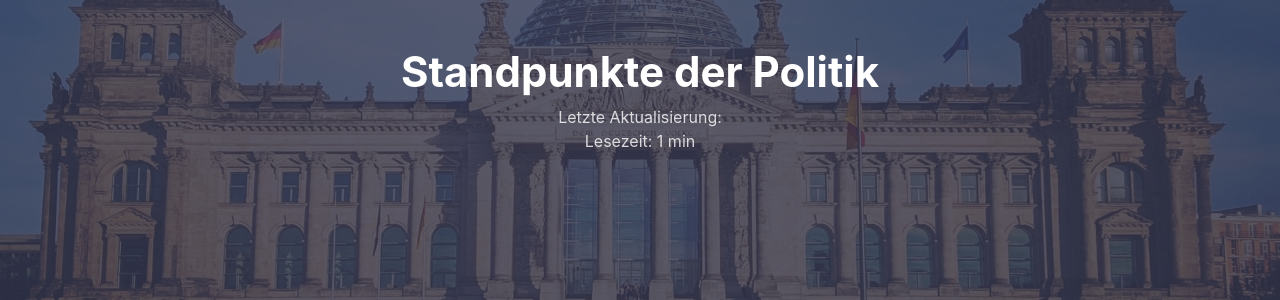
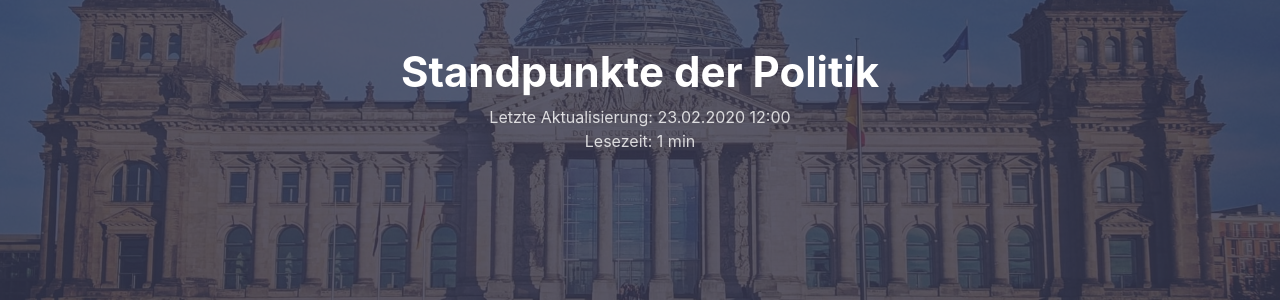
Before and after one commit to thefipster/tesla-fakten, a Jekyll site: the page built from _posts/2020-02-21-politische-standpunkte.md, in a window 1280 px wide and 900 px high. Shown: the part 178-478 px from the top of the window. Built offline with Jekyll 4.4.1, drawn with Linux system fonts in a browser that asks for light colours; comment, search, counter and statistics services are not loaded.

Commit message:
inserted published and updated timestamp

```diff
--- a/_posts/2020-02-21-politische-standpunkte.md
+++ b/_posts/2020-02-21-politische-standpunkte.md
@@ -4,6 +4,9 @@
 featured-img: bundestag
 img-author: Alana Harris
 img-reference: https://unsplash.com/@alanaharris?utm_medium=referral&amp;utm_campaign=photographer-credit&amp;utm_content=creditBadge
+comments: true
+published_at: 23.02.2020 12:00
+updated_at: 23.02.2020 12:00
 ---
 
 Wie stehen die einzelnen deuschen Parteien zum Bau und der Rodung für die Gigafactory Berlin Brandenburg.
```
